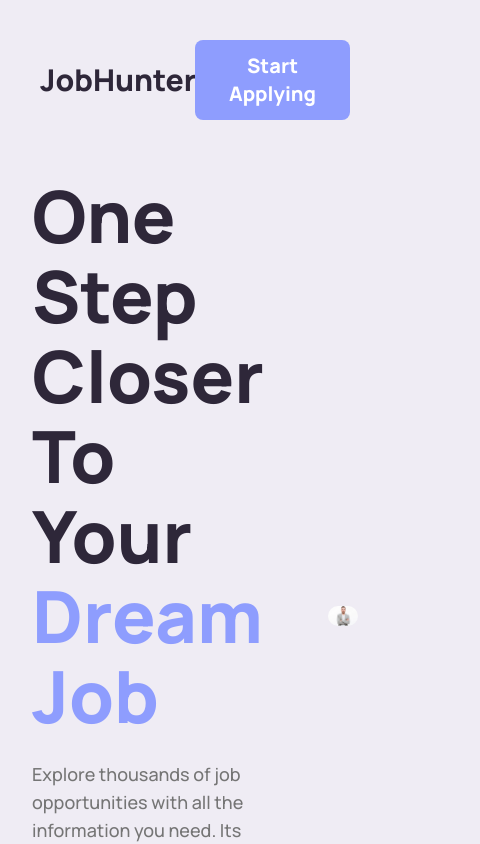
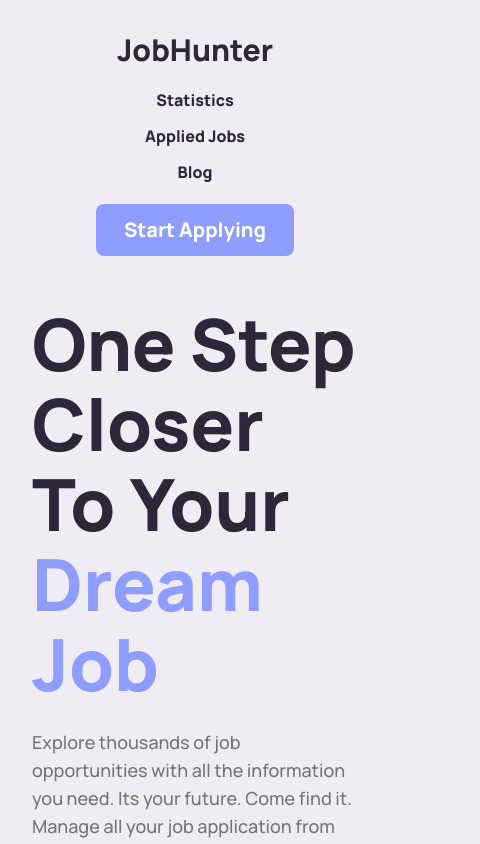
Before and after one commit to dev-maruful/job-hunter, a React (Vite) app: page / in a window 390 px wide. Shown: the top 844 px of the page, 480 px wide, since content can reach past the window. Built offline with nearby package versions, Linux system fonts and the light colour scheme.

Commit message:
homepage mobile responsive done

```diff
--- a/src/components/Banner.jsx
+++ b/src/components/Banner.jsx
@@ -2,7 +2,7 @@ import React from "react";
 
 const Banner = () => {
   return (
-    <div className="flex text-left gap-16 items-center mb-32">
+    <div className="flex flex-col gap-8 md:flex-row text-left md:gap-16 items-center mb-32">
       <div className="flex-1">
         <h1 className="text-7xl font-extrabold mb-6 leading-[80px]">
           One Step Closer To Your{" "}
--- a/src/components/FeaturedJob.jsx
+++ b/src/components/FeaturedJob.jsx
@@ -14,14 +14,14 @@ const FeaturedJob = ({ singleJob }) => {
   } = singleJob;
 
   return (
-    <div className="card rounded-lg p-10 w-full bg-base-100 shadow-xl text-left border border-veryLightGray">
+    <div className="card rounded-lg p-4 md:p-10 w-full bg-base-100 shadow-xl text-left border border-veryLightGray">
       <div className="card-body">
         <img className="h-12 w-1/2 m-0 p-0 mb-8" src={company_logo} alt="" />
         <h2 className="card-title text-darkGray font-extrabold text-2xl mb-2">
           {job_title}
         </h2>
         <p className="text-xl text-gray font-semibold mb-4">{company_name}</p>
-        <div className="flex gap-4 mb-4">
+        <div className="flex flex-col md:flex-row gap-4 mb-4">
           <button className="text-center text-base font-extrabold py-2 px-5 rounded inline border border-blueGradient text-blueGradient w-[150px]">
             {remote_or_onsite}
           </button>
@@ -29,7 +29,7 @@ const FeaturedJob = ({ singleJob }) => {
             {fulltime_or_parttime}
           </button>
         </div>
-        <div className="flex gap-6 items-center mb-6">
+        <div className="flex flex-col md:flex-row gap-6 items-center mb-6">
           <div className="flex gap-2 text-gray text-lg font-semibold">
             <img src="LocationIcon.png" alt="" />
             <p>{location}</p>
--- a/src/components/Header.jsx
+++ b/src/components/Header.jsx
@@ -3,26 +3,26 @@ import { Link } from "react-router-dom";
 
 const Header = () => {
   return (
-    <div className="navbar mb-12">
-      <div className="navbar-start">
+    <div className="mb-12 flex flex-col gap-5 md:flex-row items-center justify-between text-center">
+      <div>
         <Link to="/" className="normal-case text-3xl font-extrabold">
           JobHunter
         </Link>
       </div>
-      <div className="navbar-center hidden lg:flex">
-        <ul className="menu menu-horizontal px-1 text-base font-bold">
-          <li>
+      <div>
+        <ul className="flex flex-col gap-3 md:flex-row md:gap-10 px-1 text-base font-bold">
+          <li className="block">
             <Link to="/statistics">Statistics</Link>
           </li>
-          <li>
+          <li className="block">
             <Link to="/appliedJobs">Applied Jobs</Link>
           </li>
-          <li>
+          <li className="block">
             <Link to="/blog">Blog</Link>
           </li>
         </ul>
       </div>
-      <div className="navbar-end">
+      <div>
         <button className="bg-blueGradient text-white border-none px-7 py-3 rounded-lg text-xl font-extrabold">
           Start Applying
         </button>
--- a/src/components/Home.jsx
+++ b/src/components/Home.jsx
@@ -32,7 +32,7 @@ const Home = () => {
         </p>
       </div>
 
-      <div className="grid grid-cols-4 text-left gap-6 mb-32">
+      <div className="grid md:grid-cols-4 text-left gap-6 mb-32">
         {categoryData.map((singleCategoryItem) => (
           <JobCategoryItem
             key={singleCategoryItem.id}
@@ -49,7 +49,7 @@ const Home = () => {
         </p>
       </div>
 
-      <div className="grid grid-cols-2 gap-6 mb-10">
+      <div className="grid md:grid-cols-2 gap-6 mb-10">
         {featuredJobs
           ? featuredJobs
               .slice(0, showAll ? 6 : 4)
```
